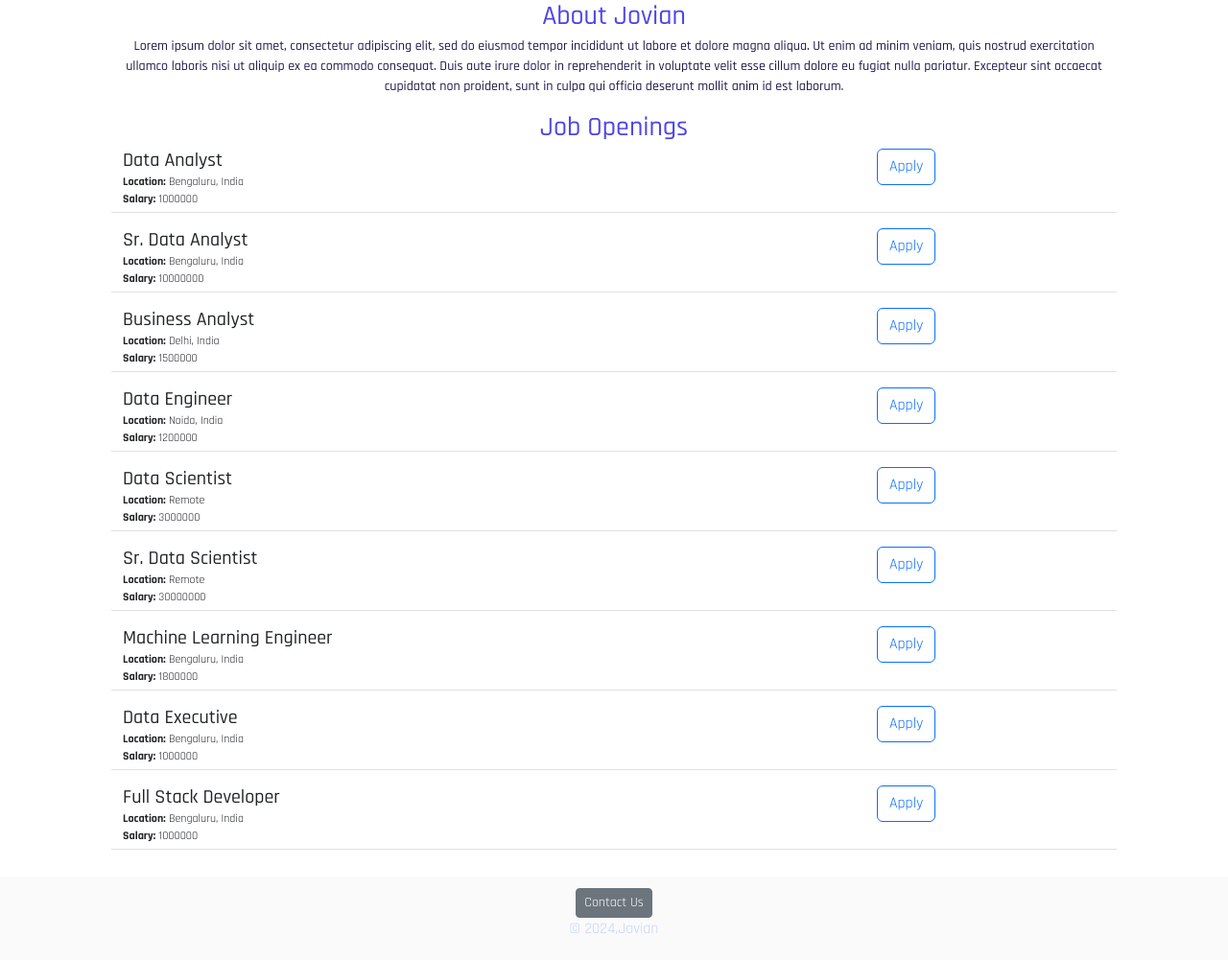
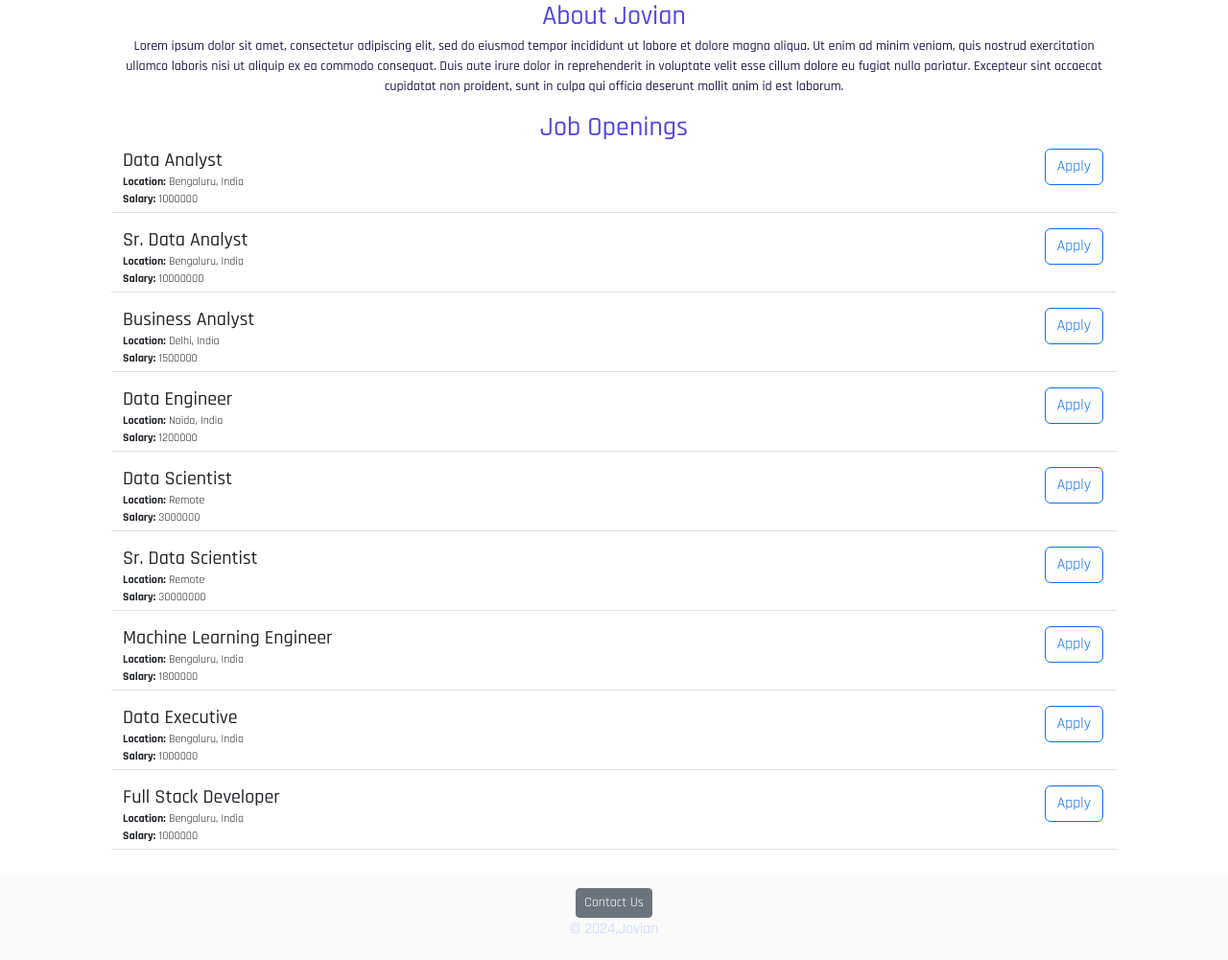
Before and after one commit to PravinTiwari023/jovian-careers-website, a Flask app: page / in a window 1280 px wide. Shown: the part 337-1338 px from the top of the page at 96% size. Run offline with Flask 3, Linux system fonts and the light colour scheme.

Commit message:
0005 commit

```diff
--- a/templates/jobitem.html
+++ b/templates/jobitem.html
@@ -1,6 +1,6 @@
 <link rel="stylesheet" href="static/style.css">
 <div id="jobs-title" class="border-bottom row">
-    <div class="col-9">
+    <div class="col-11">
         <h5>{{ job['title'] }}</h5>
         <div>
             <b>Location:</b> {{ job['location'] }}
@@ -11,7 +11,7 @@
             </div>
         {% endif %}
     </div>
-    <div class="col-3">
+    <div class="col-1">
         <button type="button" class="btn btn-outline-primary">Apply</button>
     </div>
 </div>
```
